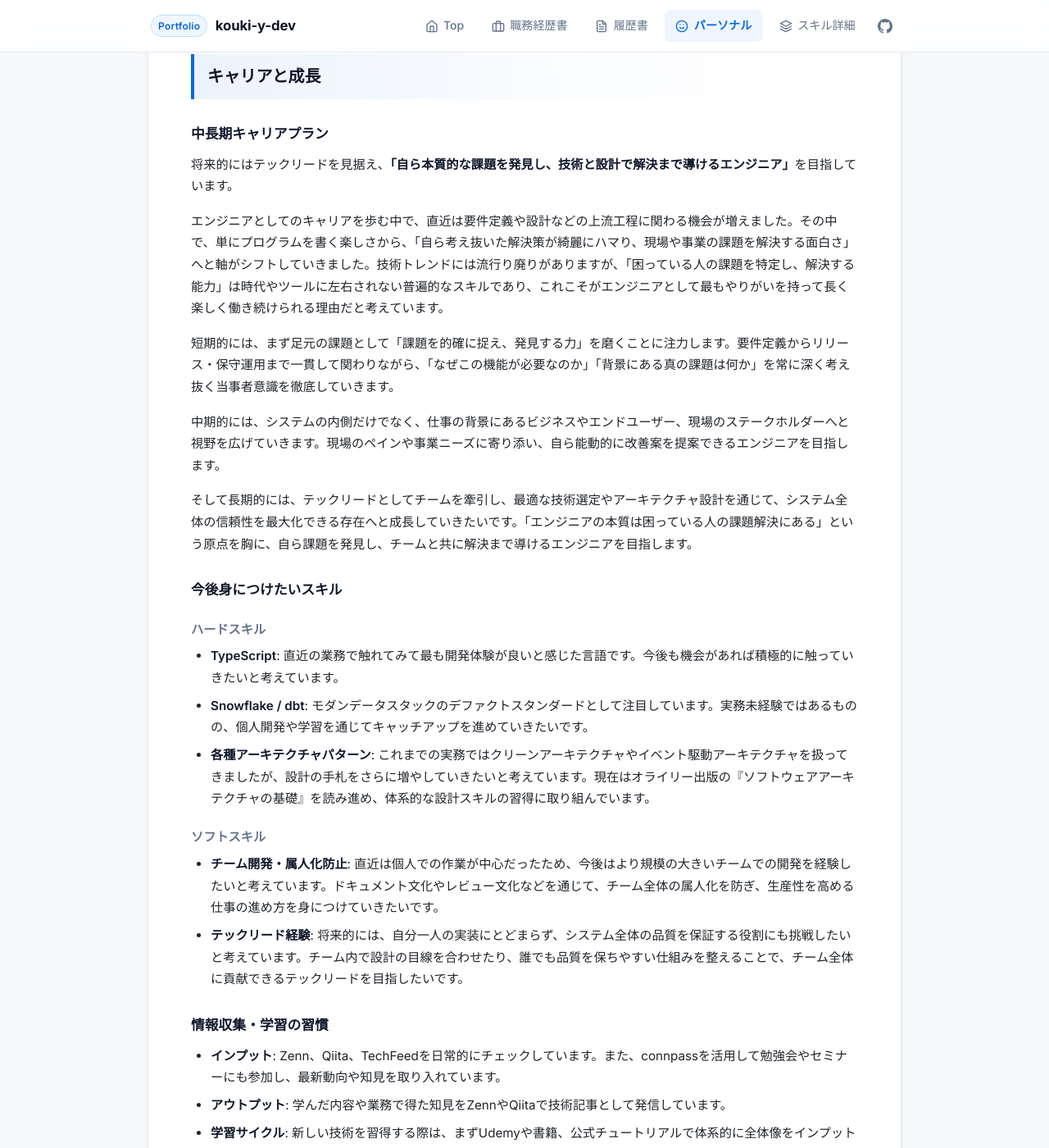
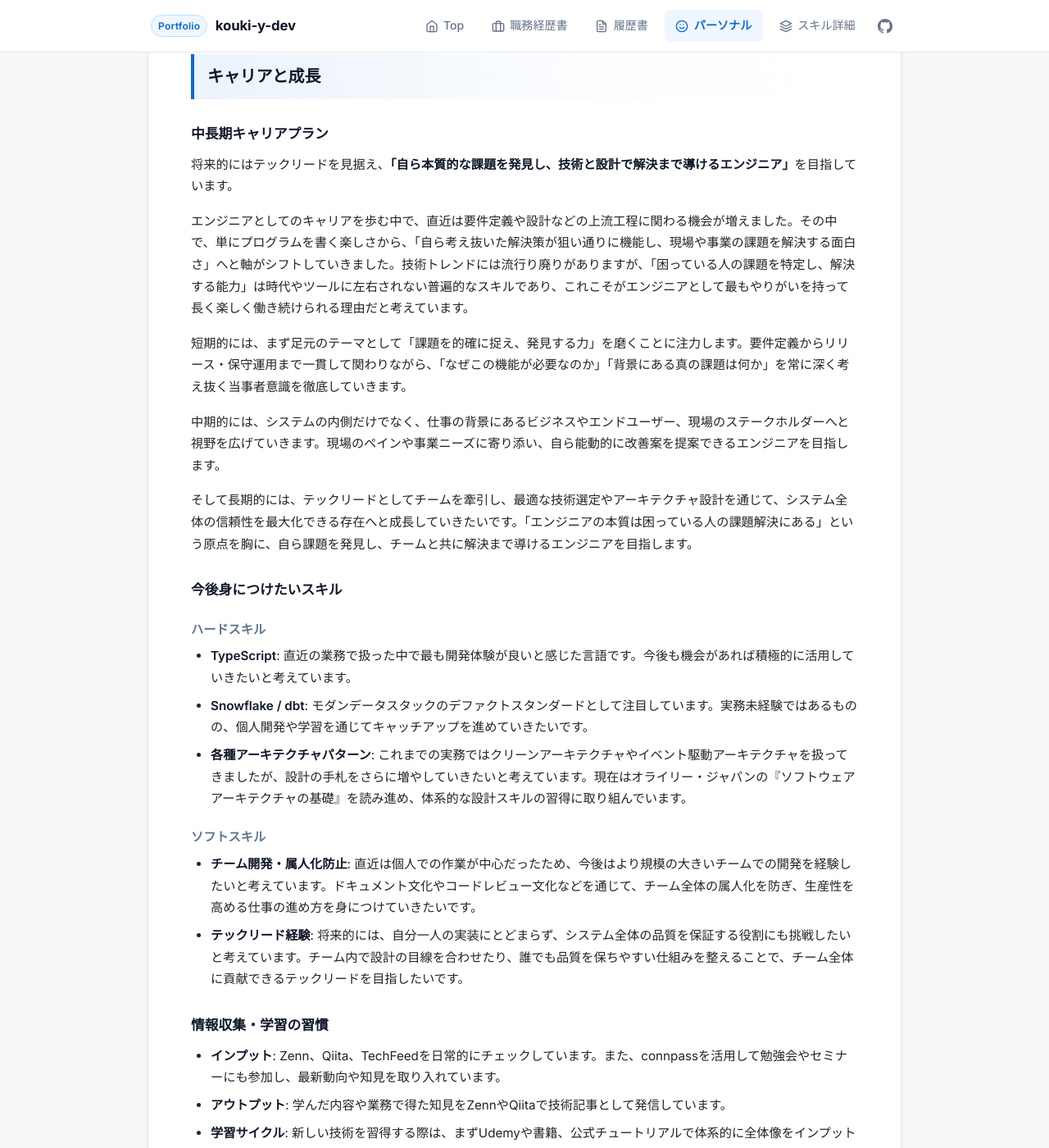
Before and after one commit to kouki-y-dev/about-me, a Jekyll site: the page built from docs/personal.md, in a window 1280 px wide and 1400 px high, scrolled down 2117 px. Shown: the whole window at 82% size. Built offline with Jekyll 4.4.1, drawn with Linux system fonts in a browser that asks for light colours; some of the changed text lies outside the part shown.

Commit message:
update: AI添削

```diff
--- a/docs/personal.md
+++ b/docs/personal.md
@@ -4,7 +4,7 @@ title: "パーソナルデータ・価値観"
 
 # パーソナルデータ・価値観
 
-職務経歴書や履歴書では書き切れない、性格、仕事へのスタンス、価値観、今後のキャリアプランなどのまとめです。
+職務経歴書や履歴書では書き切れない、性格・仕事へのスタンス・価値観・今後のキャリアプランなどのまとめです。
 
 ---
 
@@ -12,21 +12,21 @@ title: "パーソナルデータ・価値観"
 
 ### 性格・自己認識
 
-- 内向的寄りな性格で、物事をじっくり落ち着いて考えた上で行動することを好みます。
-- 慎重な性格で、基本的に最悪の状況や想定外のケースを考慮しながら動くタイプです。手戻りやトラブルを未然に防ぐため、事前の調査や設計などの準備にはしっかり時間をかけます。
+- どちらかといえば内向的な性格で、物事をじっくり落ち着いて考えた上で行動することを好みます。
+- 慎重な性格のため、常に最悪の状況や想定外のケースを考慮しながら行動するタイプです。手戻りやトラブルを未然に防ぐため、事前の調査や設計などの準備にはしっかりと時間をかけます。
 - 日頃からアサーティブなコミュニケーションを心がけています。相手の事情や背景をまず考慮し、否定から入らず受け入れる姿勢を大切にしています。
 - 意見が衝突した際も感情的にならず、論理的で建設的な対話を好みます。自分の考えに固執せず、相手の意見の方が優れていると感じたときは素直に受け入れ、柔軟に最適解を選びます。
 
 ### 他人から評価されるポイント
 
-- ドキュメンテーション能力（議事録や設計書の見やすさ・分かりやすさ）についてお褒めいただくことが多いです。思考の整理や情報共有を重視しており、日頃からNotion等にドキュメントとして書き残す習慣がついています。
-- 相手を否定せず受け入れる姿勢を大切にしているためか、後輩や同僚から「話しやすい」「相談しやすい」と言われることが多く、気軽にいろんなことを話してもらえる関係性を築けています。
+- ドキュメンテーション能力（議事録や設計書の見やすさ・分かりやすさ）についてお褒めいただくことが多いです。思考の整理や情報共有を重視しており、日頃からNotion等にドキュメントとして書き残す習慣があります。
+- 相手を否定せず受け入れる姿勢を大切にしているためか、後輩や同僚から「話しやすい」「相談しやすい」と言われることが多く、気軽にさまざまな相談や話題を話してもらえる関係性を築けています。
 
 ### プライベート・息抜き
 
 - 趣味はゲーム、お酒（居酒屋開拓やバー巡り）、散歩、筋トレです。
 - 始業前や終業後に軽く散歩して頭をリフレッシュしたり、平日夜は友人とゲームをして息抜きをしています。
-- 週末は居酒屋の開拓やバーに通ったり、ジムに行ってしっかり体を動かすことで、オン・オフのメリハリをつけています。
+- 週末は居酒屋の開拓やバー巡りをしたり、ジムに行ってしっかりと体を動かすことで、オン・オフのメリハリをつけています。
 
 ---
 
@@ -67,9 +67,9 @@ title: "パーソナルデータ・価値観"
 
 将来的にはテックリードを見据え、**「自ら本質的な課題を発見し、技術と設計で解決まで導けるエンジニア」**を目指しています。
 
-エンジニアとしてのキャリアを歩む中で、直近は要件定義や設計などの上流工程に関わる機会が増えました。その中で、単にプログラムを書く楽しさから、「自ら考え抜いた解決策が綺麗にハマり、現場や事業の課題を解決する面白さ」へと軸がシフトしていきました。技術トレンドには流行り廃りがありますが、「困っている人の課題を特定し、解決する能力」は時代やツールに左右されない普遍的なスキルであり、これこそがエンジニアとして最もやりがいを持って長く楽しく働き続けられる理由だと考えています。
+エンジニアとしてのキャリアを歩む中で、直近は要件定義や設計などの上流工程に関わる機会が増えました。その中で、単にプログラムを書く楽しさから、「自ら考え抜いた解決策が狙い通りに機能し、現場や事業の課題を解決する面白さ」へと軸がシフトしていきました。技術トレンドには流行り廃りがありますが、「困っている人の課題を特定し、解決する能力」は時代やツールに左右されない普遍的なスキルであり、これこそがエンジニアとして最もやりがいを持って長く楽しく働き続けられる理由だと考えています。
 
-短期的には、まず足元の課題として「課題を的確に捉え、発見する力」を磨くことに注力します。要件定義からリリース・保守運用まで一貫して関わりながら、「なぜこの機能が必要なのか」「背景にある真の課題は何か」を常に深く考え抜く当事者意識を徹底していきます。
+短期的には、まず足元のテーマとして「課題を的確に捉え、発見する力」を磨くことに注力します。要件定義からリリース・保守運用まで一貫して関わりながら、「なぜこの機能が必要なのか」「背景にある真の課題は何か」を常に深く考え抜く当事者意識を徹底していきます。
 
 中期的には、システムの内側だけでなく、仕事の背景にあるビジネスやエンドユーザー、現場のステークホルダーへと視野を広げていきます。現場のペインや事業ニーズに寄り添い、自ら能動的に改善案を提案できるエンジニアを目指します。
 
@@ -80,13 +80,13 @@ title: "パーソナルデータ・価値観"
 
 #### ハードスキル
 
-- **TypeScript**: 直近の業務で触れてみて最も開発体験が良いと感じた言語です。今後も機会があれば積極的に触っていきたいと考えています。
+- **TypeScript**: 直近の業務で扱った中で最も開発体験が良いと感じた言語です。今後も機会があれば積極的に活用していきたいと考えています。
 - **Snowflake / dbt**: モダンデータスタックのデファクトスタンダードとして注目しています。実務未経験ではあるものの、個人開発や学習を通じてキャッチアップを進めていきたいです。
-- **各種アーキテクチャパターン**: これまでの実務ではクリーンアーキテクチャやイベント駆動アーキテクチャを扱ってきましたが、設計の手札をさらに増やしていきたいと考えています。現在はオライリー出版の『ソフトウェアアーキテクチャの基礎』を読み進め、体系的な設計スキルの習得に取り組んでいます。
+- **各種アーキテクチャパターン**: これまでの実務ではクリーンアーキテクチャやイベント駆動アーキテクチャを扱ってきましたが、設計の手札をさらに増やしていきたいと考えています。現在はオライリー・ジャパンの『ソフトウェアアーキテクチャの基礎』を読み進め、体系的な設計スキルの習得に取り組んでいます。
 
 #### ソフトスキル
 
-- **チーム開発・属人化防止**: 直近は個人での作業が中心だったため、今後はより規模の大きいチームでの開発を経験したいと考えています。ドキュメント文化やレビュー文化などを通じて、チーム全体の属人化を防ぎ、生産性を高める仕事の進め方を身につけていきたいです。
+- **チーム開発・属人化防止**: 直近は個人での作業が中心だったため、今後はより規模の大きいチームでの開発を経験したいと考えています。ドキュメント文化やコードレビュー文化などを通じて、チーム全体の属人化を防ぎ、生産性を高める仕事の進め方を身につけていきたいです。
 - **テックリード経験**: 将来的には、自分一人の実装にとどまらず、システム全体の品質を保証する役割にも挑戦したいと考えています。チーム内で設計の目線を合わせたり、誰でも品質を保ちやすい仕組みを整えることで、チーム全体に貢献できるテックリードを目指したいです。
 
 ### 情報収集・学習の習慣
```
Also changed, not shown: other parts of docs/personal.md (+3 -3 lines).
